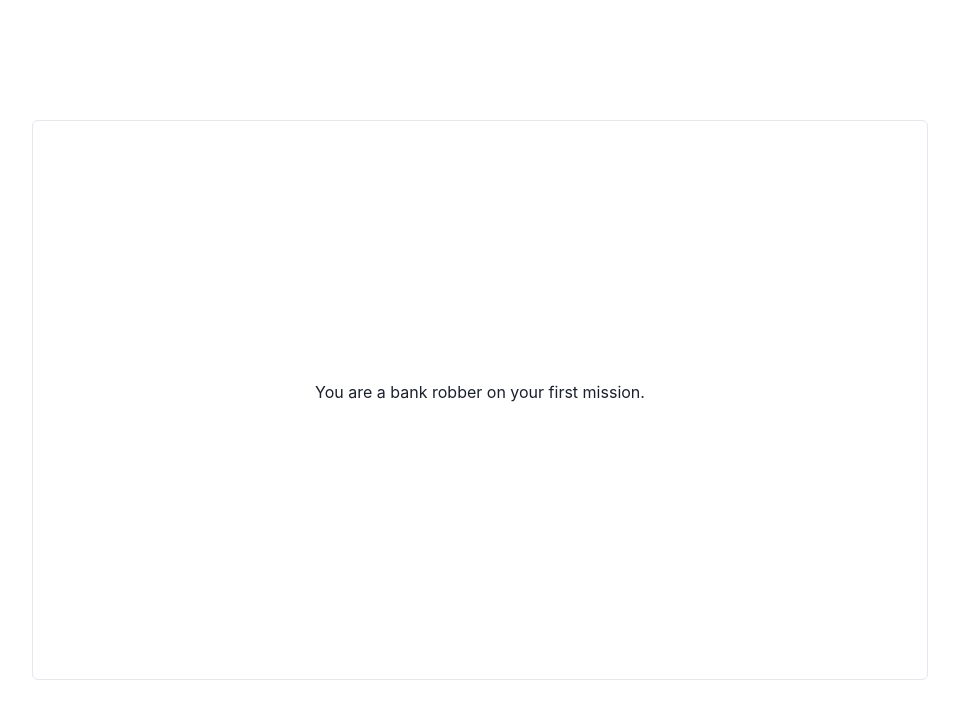
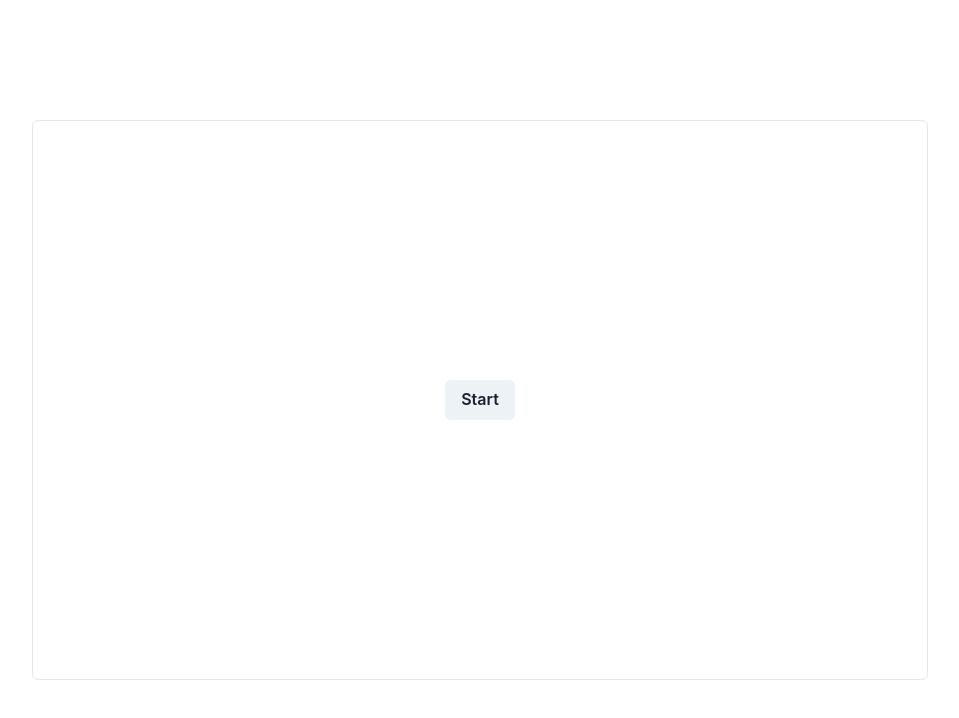
Before and after one commit to sofia819/text-rpg, a React (Create React App) app: page / in a window 1280 px wide. Shown: the top 718 px of the page, without its empty margins (160-1119 px from the left). Built offline with nearby package versions, Linux system fonts and the light colour scheme.

Commit message:
Add start and end screen logic

```diff
--- a/src/App.js
+++ b/src/App.js
@@ -1,12 +1,12 @@
 import React from 'react';
 import { ChakraProvider } from '@chakra-ui/react';
 import story from './default.json';
-import DialoguePanel from './components/DialougePanel';
+import GameScreen from './components/GameScreen';
 
 const App = () => {
   return (
     <ChakraProvider>
-      <DialoguePanel story={story} />
+      <GameScreen story={story} />
     </ChakraProvider>
   );
 };
--- a/src/components/Dialogue.js
+++ b/src/components/Dialogue.js
@@ -7,13 +7,7 @@ import {
   VStack,
 } from '@chakra-ui/react';
 
-const Dialogue = ({
-  text,
-  options,
-  handleOptionClick,
-  isOnLastDialogue,
-  handleRestart,
-}) => {
+const Dialogue = ({ text, options, handleOptionClick }) => {
   return (
     <Box>
       <VStack spacing="1em">
@@ -34,9 +28,6 @@ const Dialogue = ({
               </VStack>
             </ButtonGroup>
           )}
-          {isOnLastDialogue && options?.length === 0 && (
-            <Button onClick={handleRestart}>Restart</Button>
-          )}
         </Center>
       </VStack>
     </Box>
--- a/src/components/DialougePanel.js
+++ /dev/null
@@ -1,35 +0,0 @@
-import { useState } from 'react';
-import { Flex, Card, Center, Box } from '@chakra-ui/react';
-import SectionPanel from './SectionPanel';
-
-const DialoguePanel = ({ story }) => {
-  const [currentSection, setCurrentSection] = useState(1);
-
-  const sections = {};
-
-  story.forEach((section) => {
-    sections[section.section] = section.content;
-  });
-
-  return (
-    <Box w="100vw" h="100vh">
-      <Center width="100vw" height="100vh">
-        <Card variant="outline" width="70vw" height="70vh">
-          <Flex
-            width="100%"
-            height="100%"
-            alignContent="center"
-            justifyContent="center"
-          >
-            <SectionPanel
-              section={sections[currentSection]}
-              setCurrentSection={setCurrentSection}
-            />
-          </Flex>
-        </Card>
-      </Center>
-    </Box>
-  );
-};
-
-export default DialoguePanel;
--- /dev/null
+++ b/src/components/EndScreen.js
@@ -0,0 +1,12 @@
+import GameStates from '../utils/GameStates';
+import { Center, Button } from '@chakra-ui/react';
+
+const EndScreen = ({ setGameState }) => {
+  return (
+    <Center>
+      <Button onClick={() => setGameState(GameStates.START)}>Restart</Button>
+    </Center>
+  );
+};
+
+export default EndScreen;
--- /dev/null
+++ b/src/components/GameScreen.js
@@ -0,0 +1,37 @@
+import { useState } from 'react';
+import { Flex, Card, Center, Box } from '@chakra-ui/react';
+import StoryScreen from './StoryScreen';
+import StartScreen from './StartScreen';
+import EndScreen from './EndScreen';
+import GameStates from '../utils/GameStates';
+
+const GameScreen = ({ story }) => {
+  const [gameState, setGameState] = useState(GameStates.START);
+
+  return (
+    <Box w="100vw" h="100vh">
+      <Center width="100vw" height="100vh">
+        <Card variant="outline" width="70vw" height="70vh">
+          <Flex
+            width="100%"
+            height="100%"
+            alignContent="center"
+            justifyContent="center"
+          >
+            {gameState === GameStates.START && (
+              <StartScreen setGameState={setGameState} />
+            )}
+            {gameState === GameStates.STORY && (
+              <StoryScreen story={story} setGameState={setGameState} />
+            )}
+            {gameState === GameStates.END && (
+              <EndScreen setGameState={setGameState} />
+            )}
+          </Flex>
+        </Card>
+      </Center>
+    </Box>
+  );
+};
+
+export default GameScreen;
--- a/src/components/SectionPanel.js
+++ /dev/null
@@ -1,41 +0,0 @@
-import { useState } from 'react';
-import { Center } from '@chakra-ui/react';
-import Dialogue from './Dialogue';
-
-const SectionPanel = ({ section, setCurrentSection }) => {
-  const [currentDialogueIndex, setCurrentDialogueIndex] = useState(0);
-
-  const handleDialogueClick = () => {
-    if (currentDialogueIndex + 1 < section.length) {
-      setCurrentDialogueIndex(currentDialogueIndex + 1);
-    }
-  };
-
-  const handleOptionClick = (optionSection) => {
-    setCurrentDialogueIndex(0);
-    setCurrentSection(optionSection);
-  };
-
-  const handleRestart = () => {
-    setCurrentDialogueIndex(0);
-    setCurrentSection(1);
-  };
-
-  const isOnLastDialogue = currentDialogueIndex === section.length - 1;
-
-  const currentDialogue = section[currentDialogueIndex];
-  return (
-    <Center onClick={handleDialogueClick}>
-      <Dialogue
-        text={currentDialogue.text}
-        options={currentDialogue.options}
-        handleDialogueClick={handleDialogueClick}
-        handleOptionClick={handleOptionClick}
-        isOnLastDialogue={isOnLastDialogue}
-        handleRestart={handleRestart}
-      />
-    </Center>
-  );
-};
-
-export default SectionPanel;
--- /dev/null
+++ b/src/components/StartScreen.js
@@ -0,0 +1,12 @@
+import GameStates from '../utils/GameStates';
+import { Center, Button } from '@chakra-ui/react';
+
+const StartScreen = ({ setGameState }) => {
+  return (
+    <Center>
+      <Button onClick={() => setGameState(GameStates.STORY)}>Start</Button>
+    </Center>
+  );
+};
+
+export default StartScreen;
--- /dev/null
+++ b/src/components/StoryScreen.js
@@ -0,0 +1,52 @@
+import { useState } from 'react';
+import { Center, Button, VStack } from '@chakra-ui/react';
+import Dialogue from './Dialogue';
+import GameStates from '../utils/GameStates';
+
+const StoryScreen = ({ story, setGameState }) => {
+  const [currentSectionIndex, setCurrentSectionIndex] = useState(1);
+  const [currentDialogueIndex, setCurrentDialogueIndex] = useState(0);
+
+  const sections = {};
+
+  story.forEach((section) => {
+    sections[section.section] = section.content;
+  });
+
+  const handleDialogueClick = () => {
+    if (currentDialogueIndex + 1 < sections[currentSectionIndex].length) {
+      setCurrentDialogueIndex(currentDialogueIndex + 1);
+    }
+  };
+
+  const handleOptionClick = (optionSection) => {
+    setCurrentDialogueIndex(0);
+    setCurrentSectionIndex(optionSection);
+  };
+
+  const isOnLastDialogue =
+    currentDialogueIndex === sections[currentSectionIndex].length - 1;
+
+  const currentDialogue = sections[currentSectionIndex][currentDialogueIndex];
+
+  const isStoryEnded =
+    isOnLastDialogue && currentDialogue.options?.length === 0;
+
+  return (
+    <Center onClick={handleDialogueClick}>
+      <VStack spacing="1em">
+        <Dialogue
+          text={currentDialogue.text}
+          options={currentDialogue.options}
+          handleDialogueClick={handleDialogueClick}
+          handleOptionClick={handleOptionClick}
+        />
+        {isStoryEnded && (
+          <Button onClick={() => setGameState(GameStates.END)}>End</Button>
+        )}
+      </VStack>
+    </Center>
+  );
+};
+
+export default StoryScreen;
--- /dev/null
+++ b/src/utils/GameStates.js
@@ -0,0 +1,7 @@
+const GameStates = {
+  START: 'start',
+  STORY: 'story',
+  END: 'end',
+};
+
+export default GameStates;
```
